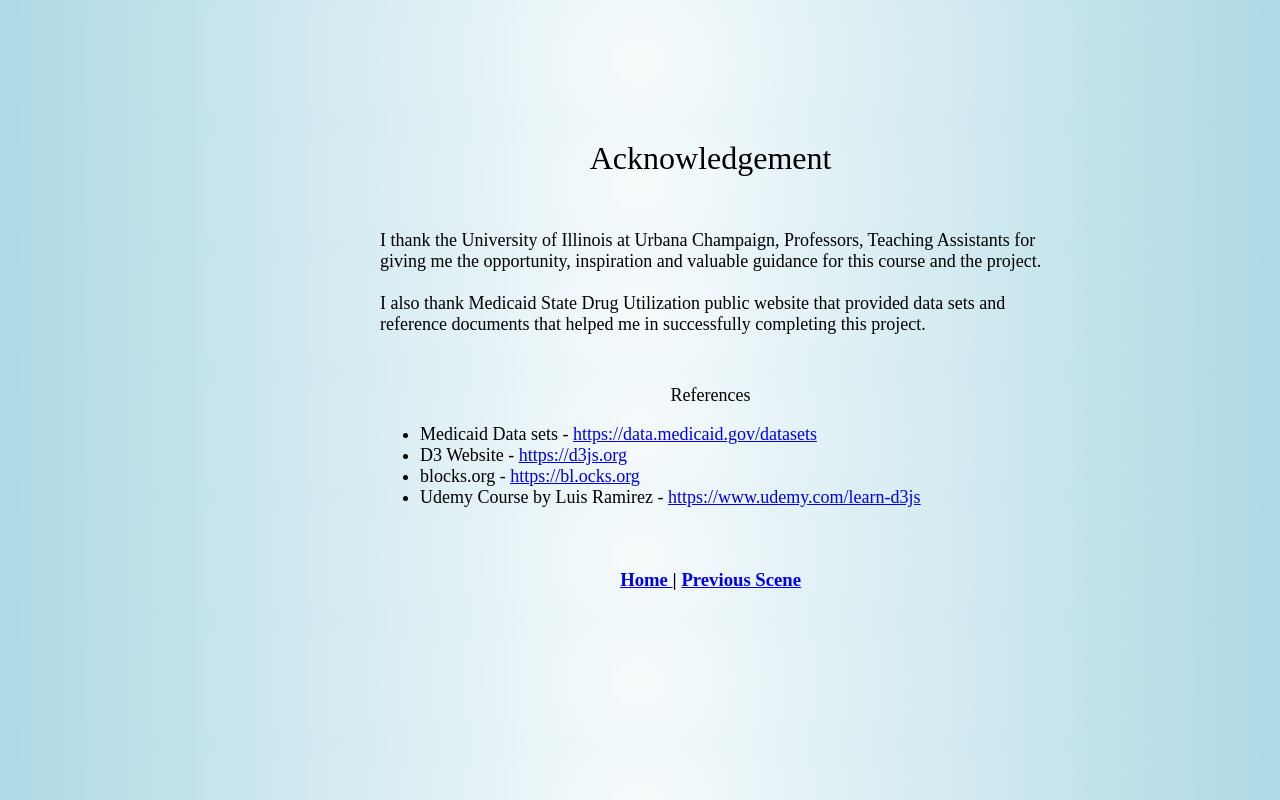
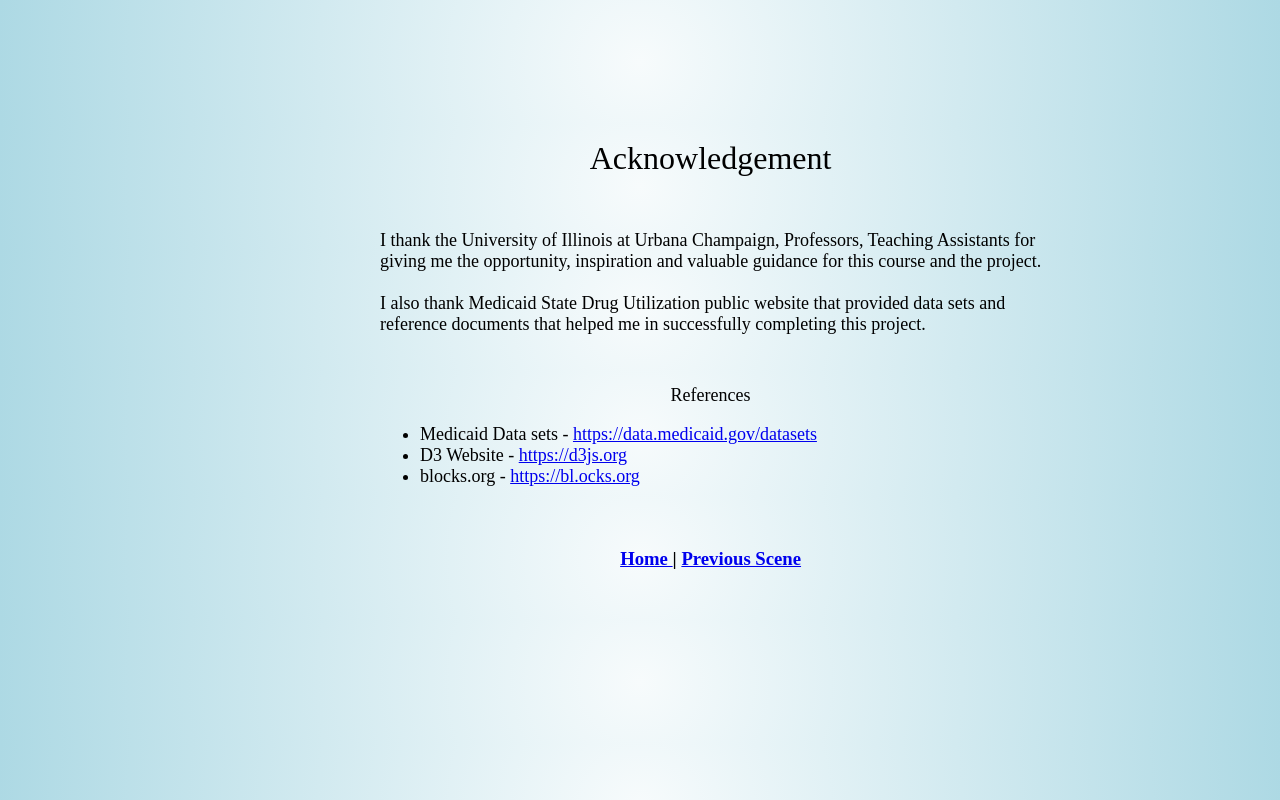
Before and after one commit to BalajiRajaputra/BalajiRajaputra.github.io, a plain HTML site: page acknowledgement.html in a window 1280 px wide. Drawn offline with nearby package versions, Linux system fonts and the light colour scheme.

Commit message:
Redirecting

```diff
--- a/acknowledgement.html
+++ b/acknowledgement.html
@@ -40,8 +40,8 @@
 											<li>Medicaid Data sets - <a href="https://data.medicaid.gov/browse?limitTo=datasets"> https://data.medicaid.gov/datasets</a> </li>
 											<li>D3 Website - <a href="https://d3js.org"> https://d3js.org </a> </li>
 											<li>blocks.org  - <a href="https://bl.ocks.org/"> https://bl.ocks.org</a></li>
-											<li>Udemy Course by Luis Ramirez - <a href="https://www.udemy.com/learn-d3js-for-data-visualization/"> https://www.udemy.com/learn-d3js</a></li>
-										<!--	<li>This Project Source code @ <a href="https://github.com/BalajiRajaputra/BalajiRajaputra.github.io"> Github </a> -->
+										<!--	<li>Udemy Course by Luis Ramirez - <a href="https://www.udemy.com/learn-d3js-for-data-visualization/"> https://www.udemy.com/learn-d3js</a></li>
+											<li>This Project Source code @ <a href="https://github.com/BalajiRajaputra/BalajiRajaputra.github.io"> Github </a> -->
 											<br> <br>
 
 										</ul>
```
